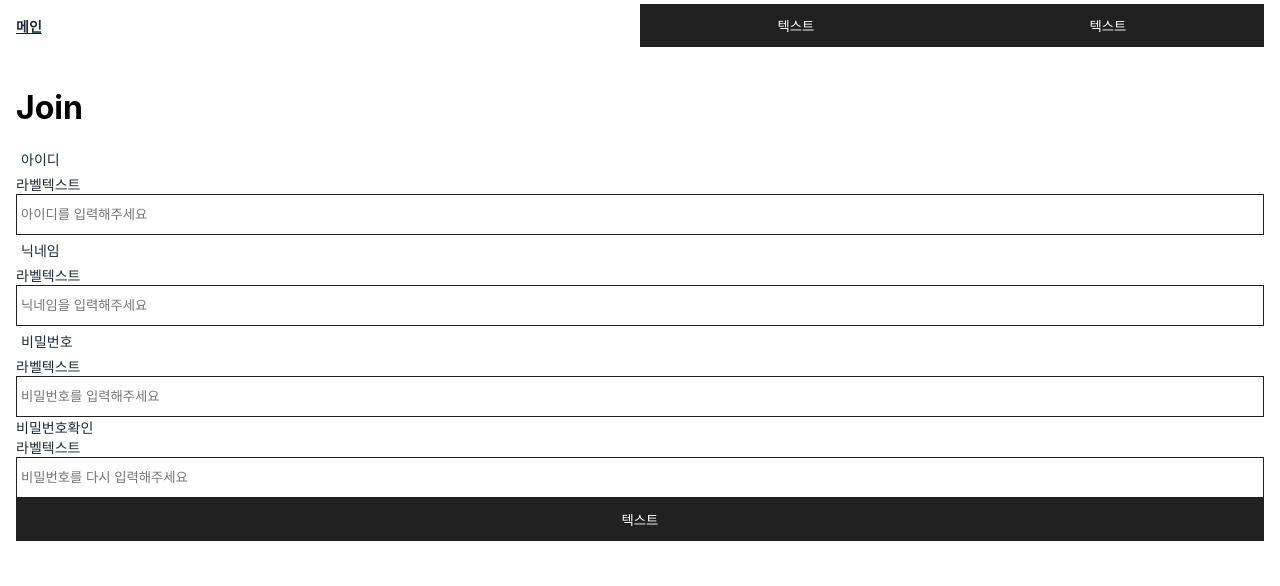
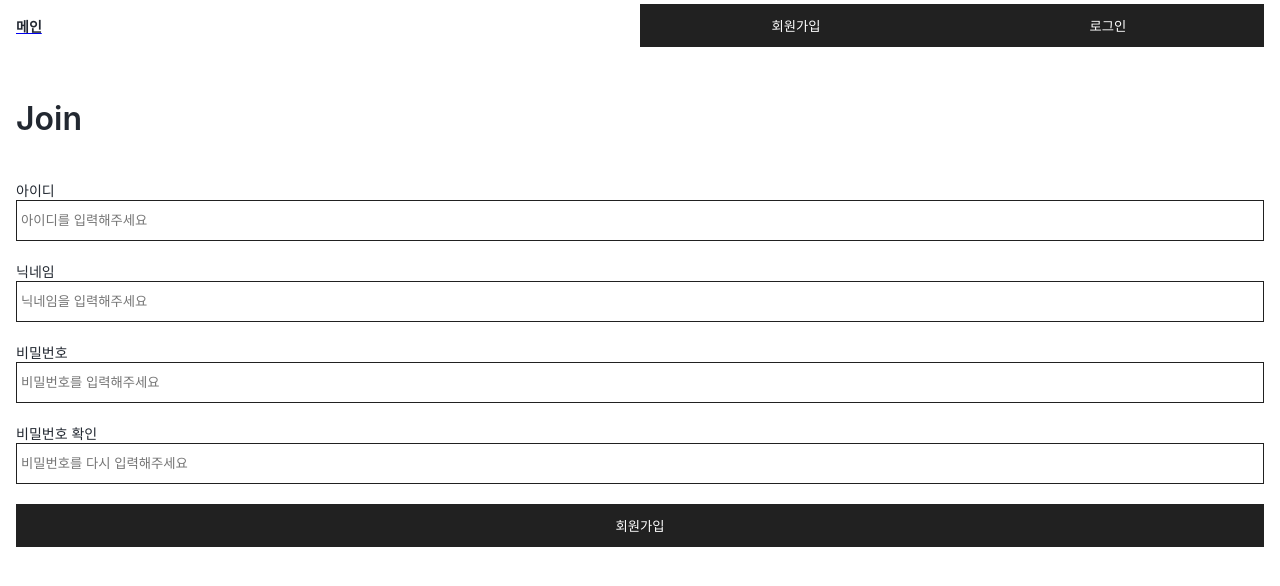
Before and after one commit to chochoq/react_img_board, a React (Create React App) app: page /join in a window 1280 px wide. Shown: the top 586 px of the page. Built offline with nearby package versions, Linux system fonts and the light colour scheme.

Commit message:
(add) cookie 입력 저장 삭제

```diff
--- a/src/components/Header.js
+++ b/src/components/Header.js
@@ -15,10 +15,10 @@ const Header = (props) => {
 
                 <Grid is_flex>
 
-                        <Button>회원가입</Button>
+                        <Button text='회원가입'/>
 
 
-                        <Button>로그인</Button>
+                        <Button text='로그인'/>
 
                 </Grid>
             </Grid>
--- a/src/pages/Join.js
+++ b/src/pages/Join.js
@@ -7,18 +7,23 @@ const Join = (props) => {
     return(
         <React.Fragment>
             <Grid padding='16px'>
-                <Grid>
-                    <h1>Join</h1>
-                    <Text margin='5px'>아이디</Text>
-                    <Input placeholder='아이디를 입력해주세요'></Input>
-                    <Text margin='5px'>닉네임</Text>
-                    <Input placeholder='닉네임을 입력해주세요'></Input>
-                    <Text margin='5px'>비밀번호</Text>
-                    <Input placeholder='비밀번호를 입력해주세요'></Input>
-                    <Text margin='0px'>비밀번호확인</Text>
-                    <Input placeholder='비밀번호를 다시 입력해주세요'></Input>
+                <Text size='32px' bold>Join</Text>
+                <Grid padding='10px 0px'>
+                    <Input placeholder='아이디를 입력해주세요' label='아이디' _onChange={()=>{console.log('아이디')} }></Input>
                 </Grid>
-                <Button margin='10px 0px'>로그인하기</Button>
+                <Grid padding='10px 0px'>
+                    <Input placeholder='닉네임을 입력해주세요' label='닉네임' _onChange={()=>{console.log('닉네임')} }></Input>
+                </Grid>
+                <Grid padding='10px 0px'>
+                    <Input placeholder='비밀번호를 입력해주세요' label='비밀번호' _onChange={()=>{console.log('비밀번호')} }></Input>
+                </Grid>
+                <Grid padding='10px 0px'>
+                    <Input placeholder='비밀번호를 다시 입력해주세요' label='비밀번호 확인' _onChange={()=>{console.log('비번확인')} }></Input>
+                </Grid>
+                <Grid padding='10px 0px'>
+                <Button text='회원가입' _onClick={()=>{console.log('회원가입')} }/>
+
+                </Grid>
             </Grid>
         </React.Fragment>
     )
--- a/src/pages/Login.js
+++ b/src/pages/Login.js
@@ -1,8 +1,16 @@
 import React from 'react';
 
-import { Input,Button,Text,Grid } from '../elements/index';
+import { Input, Button, Text, Grid } from '../elements/index';
+import { getCookie, setCookie, deleteCookie } from '../shared/Cookie';
 
 const Login = (props) => {
+
+    console.log(getCookie('user_id'));
+
+    const login = () => {
+        setCookie('user_id', '아이디', 3);
+        setCookie('user_pw', 'ppp', 3);
+    }
 
     return(
         <React.Fragment>
@@ -14,7 +22,12 @@ const Login = (props) => {
                 <Grid padding='10px 0px'>
                     <Input label='비밀번호' placeholder='비밀번호를 입력해주세요' _onChange={() => { console.log('비밀번호') }} />
                 </Grid>
-                <Button margin='10px 0px' text='로그인하기' _onClick={()=>{console.log('로그인')} }/>
+                <Button margin='10px 0px' text='로그인하기'
+                    _onClick={() => {
+                        console.log('로그인');
+                        deleteCookie('user_id');
+                    }
+                } />
             </Grid>
         </React.Fragment>
     )
--- a/src/shared/App.js
+++ b/src/shared/App.js
@@ -16,8 +16,8 @@ function App() {
         <BrowserRouter>
           <Header/>
             <Route exact path="/" component={PostList} />
-            <Route path="/login" component={Login} />
-            <Route path="/join" component={Join} />
+            <Route exact path="/login" component={Login} />
+            <Route exact path="/join" component={Join} />
           </BrowserRouter>
       </Grid>
     </React.Fragment>
--- /dev/null
+++ b/src/shared/Cookie.js
@@ -0,0 +1,33 @@
+
+//저장 된 쿠키 가져오기
+const getCookie = (name) => {
+    // 쿠키 값 가져오기
+    let value ='; '+ document.cookie;
+
+    // `; ${name}=` 기준으로 나눠서 파싱
+    let parts = value.split(`; ${name}=`);
+    //
+    if (parts.length === 2) {
+        return parts.pop().split(';').shift();
+    }
+};
+
+// 쿠키를 저장하는 함수
+const setCookie = (name, value, exp = 5) => {
+    let date = new Date();
+    // 만료하기위한 날짜를 만들어준다
+    date.setTime(date.getTime() + exp * 24 * 60 * 60 * 1000);
+    // 저장
+    document.cookie = `${name}=${value};expires=${date.toUTCString()};path=/`;
+};
+
+// 쿠키삭제
+const deleteCookie = (name) => {
+    let date = new Date('2020-01-01').toUTCString();
+
+    console.log(date);
+
+    document.cookie = name + '=; expires=' + date;
+};
+
+export {getCookie,setCookie,deleteCookie};
```
